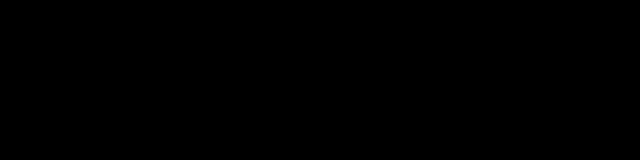
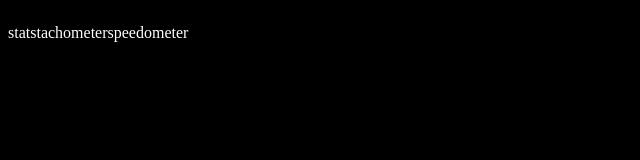
Before and after one commit to shotgoose/dashboardFC, a plain HTML site: page dashboard.html in a window 1280 px wide. Shown: the whole page, without its empty margins (0-640 px from the left). Drawn offline with Linux system fonts and the light colour scheme.

Commit message:
Update dashboard.html and style.css

```diff
--- a/dashboard.html
+++ b/dashboard.html
@@ -8,6 +8,21 @@
 </head>
 
 <body>
+    <div id="dashboard">
+
+        <div id="stats">
+            <p>stats</p>
+        </div>
+
+        <div id="tachometer">
+            <p>tachometer</p>
+        </div>
+
+        <div id="speedometer">
+            <p>speedometer</p>
+        </div>
+
+    </div>
 
 </body>
 
--- a/style.css
+++ b/style.css
@@ -1,3 +1,8 @@
 body {
     background-color: black;
+    color: white;
 }
+
+#dashboard {
+    display: flex;
+}
```
